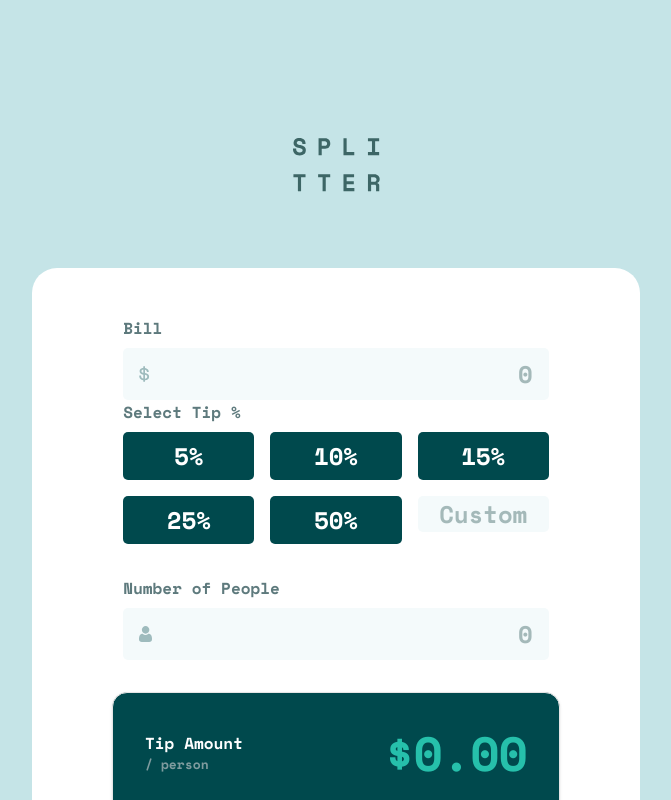
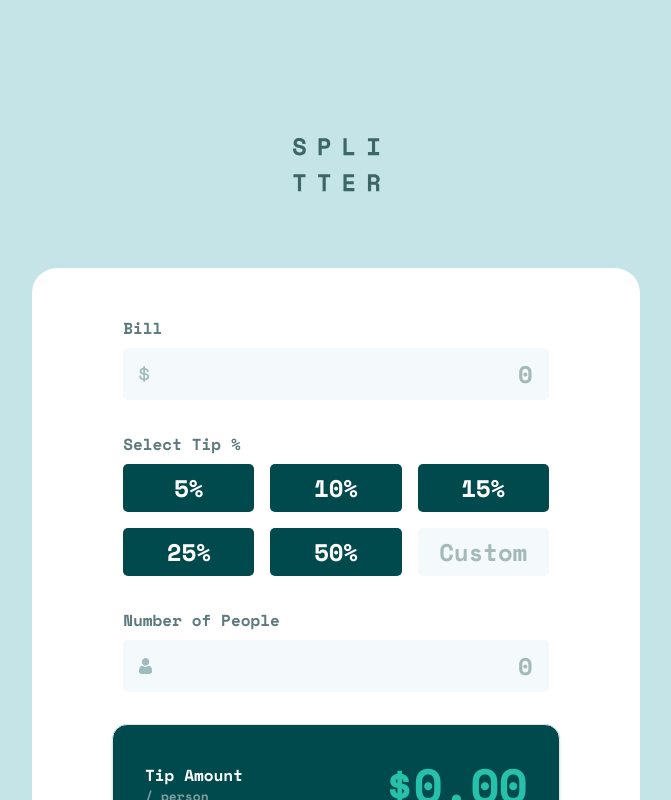
Before and after one commit to BlonoBuccellati/fm-timp-calculator-app, a Next.js app: page / in a window 1280 px wide. Shown: the top 800 px of the page, without its empty margins (304-975 px from the left). Built offline with nearby package versions, Linux system fonts and the light colour scheme.

Commit message:
refactor:コンポーネント修正

```diff
--- /dev/null
+++ b/src/components/typography-error.tsx
@@ -0,0 +1,16 @@
+import { Slot } from "@radix-ui/react-slot";
+
+import { cn } from "@/lib/utils";
+
+const TypographyError = ({
+  className,
+  asChild,
+  ...props
+}: React.ComponentProps<"p"> & { asChild?: boolean }) => {
+  const Comp = asChild ? Slot : "p";
+  return (
+    <Comp className={cn("typo-5 text-orange-400", className)} {...props} />
+  );
+};
+
+export default TypographyError;
--- a/src/features/calculator/components/calculator-form.tsx
+++ b/src/features/calculator/components/calculator-form.tsx
@@ -1,31 +1,16 @@
 "use client";
 
 import Image from "next/image";
-import { PropsWithChildren } from "react";
 
 import { iconDollar, iconPerson } from "@/assets/images";
+import TypographyError from "@/components/typography-error";
 import { Button } from "@/components/ui/button";
 import { Input } from "@/components/ui/input";
 import { cn } from "@/lib/utils";
 
 import { useCalculatorContext } from "../context/tip-calculator-context";
 
-interface CalculatorFormFieldProps {
-  title: string;
-  className?: string;
-}
-const CalculatorFormField = ({
-  title,
-  className,
-  children,
-}: PropsWithChildren<CalculatorFormFieldProps>) => {
-  return (
-    <div className={cn("space-y-100", className)}>
-      <p className="typo-5 text-grey-500 block">{title}</p>
-      {children}
-    </div>
-  );
-};
+import CalculatorFieldTitle from "./ui/calculator-filed-title";
 
 interface FormFieldProps {
   title: string;
@@ -42,8 +27,10 @@ const FormField = ({
   onChange,
 }: FormFieldProps) => {
   return (
-    <label>
-      <CalculatorFormField title={title} className="relative">
+    <div className="relative space-y-100">
+      <CalculatorFieldTitle asChild>
+        <label htmlFor={title}>{title}</label>
+      </CalculatorFieldTitle>
       <div className="relative">
         <Image
           alt=""
@@ -60,10 +47,11 @@ const FormField = ({
         />
       </div>
       {error && (
-          <p className="absolute top-0 right-0 text-orange-400">{error}</p>
+        <TypographyError className="absolute top-0 right-0" asChild>
+          <label htmlFor="">{error}</label>
+        </TypographyError>
       )}
-      </CalculatorFormField>
-    </label>
+    </div>
   );
 };
 
@@ -75,7 +63,10 @@ const SelectTipField = () => {
   const { handleTipButtonClick, handleCustomTipChange } = setters;
   const { tipError } = errors;
   return (
-    <CalculatorFormField title="Select Tip %" className="relative">
+    <div className="relative space-y-100">
+      <CalculatorFieldTitle asChild>
+        <label>Select Tip %</label>
+      </CalculatorFieldTitle>
       <div className="tablet:grid-cols-3 mx-auto grid grid-cols-2 gap-200">
         {tipNumbers.map((num) => {
           const isActive = Number(buttonTip) === num;
@@ -93,17 +84,19 @@ const SelectTipField = () => {
         <label>
           <Input
             placeholder="Custom"
-            className="placeholder:text-center"
+            className="py-[6px] placeholder:text-center"
             type="number"
             value={customTip}
             onChange={handleCustomTipChange}
           />
           {tipError && (
-            <p className="absolute top-0 right-0 text-orange-400">{tipError}</p>
+            <TypographyError className="absolute top-0 right-0">
+              {tipError}
+            </TypographyError>
           )}
         </label>
       </div>
-    </CalculatorFormField>
+    </div>
   );
 };
 
--- /dev/null
+++ b/src/features/calculator/components/ui/calculator-filed-title.tsx
@@ -0,0 +1,16 @@
+import { Slot } from "@radix-ui/react-slot";
+
+import { cn } from "@/lib/utils";
+
+const CalculatorFieldTitle = ({
+  asChild,
+  className,
+  ...props
+}: React.ComponentProps<"p"> & { asChild?: boolean }) => {
+  const Comp = asChild ? Slot : "p";
+  return (
+    <Comp className={cn("typo-5 text-grey-500 block", className)} {...props} />
+  );
+};
+
+export default CalculatorFieldTitle;
--- a/src/features/calculator/components/ui/calculator-form-filed.tsx
+++ /dev/null
@@ -1,24 +0,0 @@
-"use client";
-
-import { PropsWithChildren } from "react";
-
-import { cn } from "@/lib/utils";
-
-interface CalculatorFormFieldProps {
-  title: string;
-  className?: string;
-}
-const CalculatorFormField = ({
-  title,
-  className,
-  children,
-}: PropsWithChildren<CalculatorFormFieldProps>) => {
-  return (
-    <div className={cn("space-y-100", className)}>
-      <p className="typo-5 text-grey-500 block">{title}</p>
-      {children}
-    </div>
-  );
-};
-
-export default CalculatorFormField;
```
Lines whose indentation alone changed are shown as unchanged.
